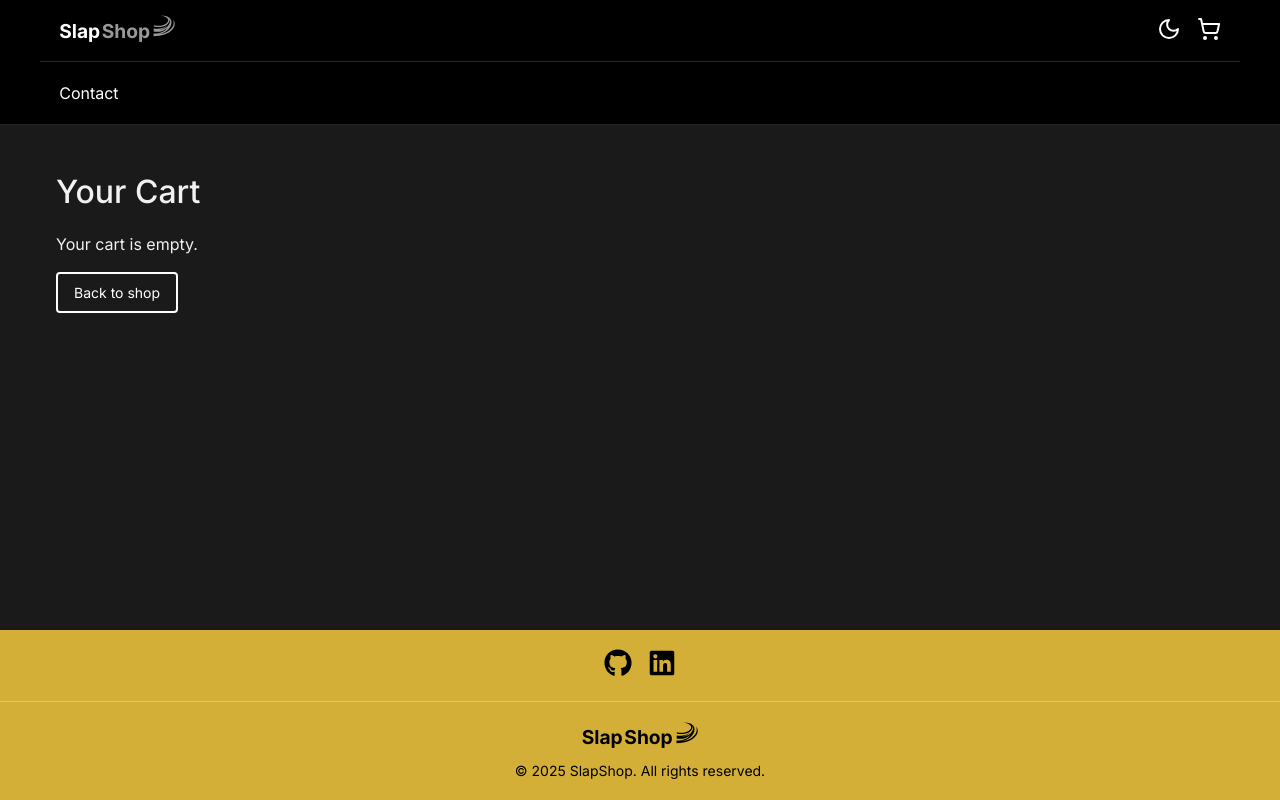
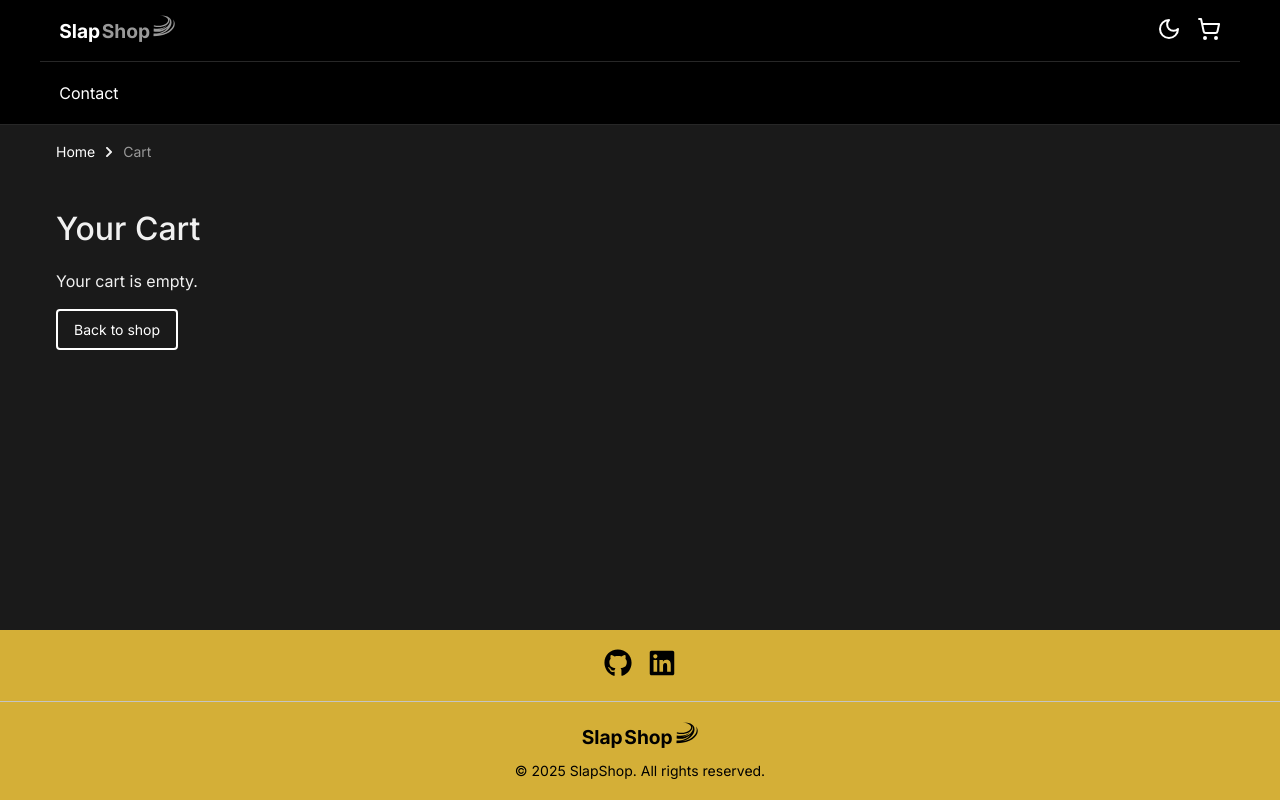
Before and after one commit to ebejmo/react-ca, a React (Vite) app: page /cart in a window 1280 px wide. Built offline with nearby package versions, Linux system fonts and the light colour scheme.

Commit message:
Refactor: Breadcrumb component & usePageTitle hook

```diff
--- a/src/features/Product/ProductHeader.jsx
+++ b/src/components/Breadcrumb/Breadcrumb.jsx
@@ -1,8 +1,8 @@
 import { Link } from 'react-router-dom';
-import styles from './ProductPage.module.scss';
-import { RightIcon } from '../../components/Icons';
+import { RightIcon } from '../Icons';
+import styles from './Breadcrumb.module.scss';
 
-export default function ProductHeader({ title }) {
+export default function Breadcrumb({ title }) {
   return (
     <nav className={styles.breadcrumb} aria-label="Breadcrumb">
       <Link to="/" className="navigation-link">
--- /dev/null
+++ b/src/components/Breadcrumb/Breadcrumb.module.scss
@@ -0,0 +1,23 @@
+@use '../../styles/variables.scss' as *;
+
+.breadcrumb {
+  font-size: $font-size-small;
+  margin-bottom: 1rem;
+  display: flex;
+  align-items: center;
+
+  a {
+    line-height: 1;
+  }
+
+  .separator {
+    font-size: 0.75rem;
+    margin: 0 0.5rem;
+    font-weight: bold;
+    user-select: none;
+  }
+
+  span:last-child {
+    color: var(--color-primary);
+  }
+}
--- a/src/features/Cart/CartView.jsx
+++ b/src/features/Cart/CartView.jsx
@@ -1,3 +1,4 @@
+import Breadcrumb from '../../components/Breadcrumb/Breadcrumb';
 import { useCart } from '../../contexts/CartContext';
 import CartItems from './CartItems';
 import CartSummary from './CartSummary';
@@ -6,9 +7,12 @@ import styles from './CartView.module.scss';
 export default function CartView() {
   const { cart } = useCart();
   return (
-    <div className={styles.cartGrid}>
-      <CartItems />
-      {cart.length > 0 && <CartSummary />}
-    </div>
+    <>
+      <Breadcrumb title="Cart" />
+      <div className={styles.cartGrid}>
+        <CartItems />
+        {cart.length > 0 && <CartSummary />}
+      </div>
+    </>
   );
 }
--- a/src/features/Product/ProductPage.module.scss
+++ b/src/features/Product/ProductPage.module.scss
@@ -1,26 +1,4 @@
 @use '../../styles/variables.scss' as *;
-
-.breadcrumb {
-  font-size: $font-size-small;
-  margin-bottom: 1rem;
-  display: flex;
-  align-items: center;
-
-  a {
-    line-height: 1;
-  }
-
-  .separator {
-    font-size: 0.75rem;
-    margin: 0 0.5rem;
-    font-weight: bold;
-    user-select: none;
-  }
-
-  span:last-child {
-    color: var(--color-primary);
-  }
-}
 
 .imageWrapper {
   width: 100%;
--- a/src/features/Product/ProductView.jsx
+++ b/src/features/Product/ProductView.jsx
@@ -1,15 +1,13 @@
-import { useEffect } from 'react';
-import ProductHeader from './ProductHeader';
 import ProductCardFull from '../../components/ProductCard/ProductCardFull';
+import usePageTitle from '../../hooks/usePageTitle';
+import Breadcrumb from '../../components/Breadcrumb/Breadcrumb';
 
 export default function ProductView({ product }) {
-  useEffect(() => {
-    document.title = `SlapShop | ${product.title}`;
-  }, [product]);
+  usePageTitle(product.title);
 
   return (
     <>
-      <ProductHeader title={product.title} />
+      <Breadcrumb title={product.title} />
       <ProductCardFull product={product} />
     </>
   );
--- /dev/null
+++ b/src/hooks/usePageTitle.js
@@ -0,0 +1,7 @@
+import { useEffect } from 'react';
+
+export default function usePageTitle(title) {
+  useEffect(() => {
+    document.title = `SlapShop | ${title}`;
+  }, [title]);
+}
--- a/src/pages/CartPage/CartPage.jsx
+++ b/src/pages/CartPage/CartPage.jsx
@@ -2,9 +2,11 @@ import PageLoader from '../../components/PageLoader/PageLoader';
 import UserFeedback from '../../components/UserFeedback/UserFeedback';
 import { useCart } from '../../contexts/CartContext';
 import CartView from '../../features/Cart/CartView';
+import usePageTitle from '../../hooks/usePageTitle';
 import { goBack } from '../../utils/handlers';
 
 export default function CartPage() {
+  usePageTitle('Cart');
   const { cart } = useCart();
   const isLoading = false;
   const isError = !cart || typeof cart.length !== 'number';
--- a/src/pages/HomePage/HomePage.jsx
+++ b/src/pages/HomePage/HomePage.jsx
@@ -7,8 +7,10 @@ import ProductListWrapper from '../../features/Home/ProductList/ProductListWrapp
 import UserFeedback from '../../components/UserFeedback/UserFeedback';
 import { refreshPage } from '../../utils/handlers';
 import SearchSection from '../../features/Home/Search/SearchSection';
+import usePageTitle from '../../hooks/usePageTitle';
 
 export default function HomePage() {
+  usePageTitle('Home');
   const { data: products, isLoading, isError } = useApi(BASE_API_URL);
 
   if (isLoading) return <PageLoader />;
```
